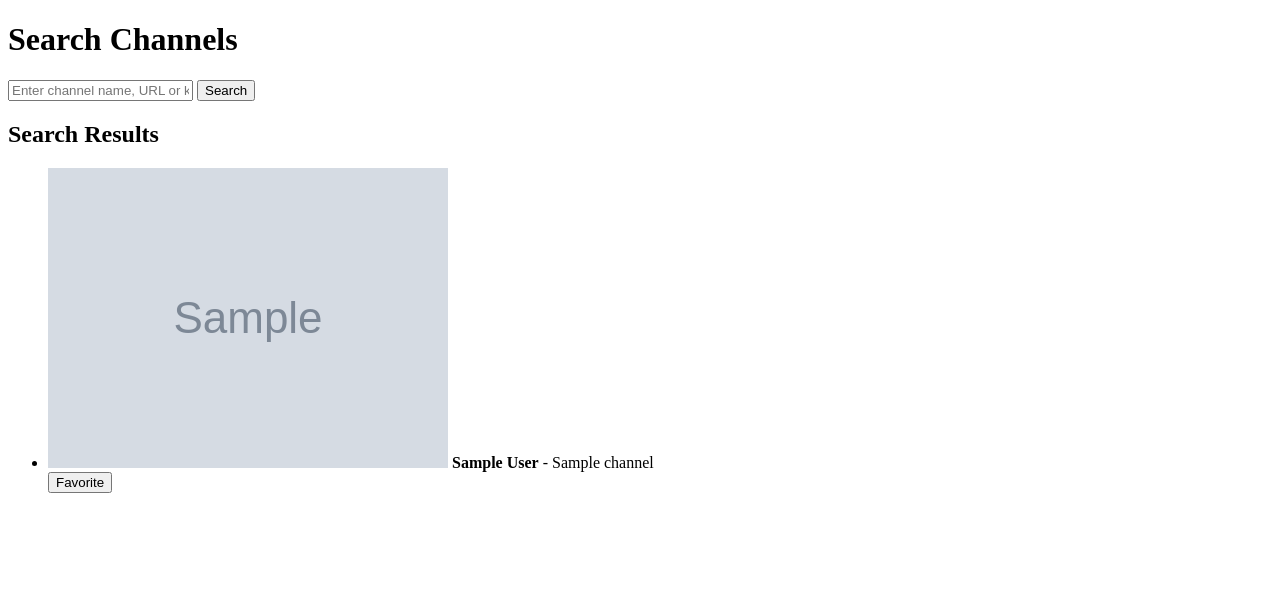
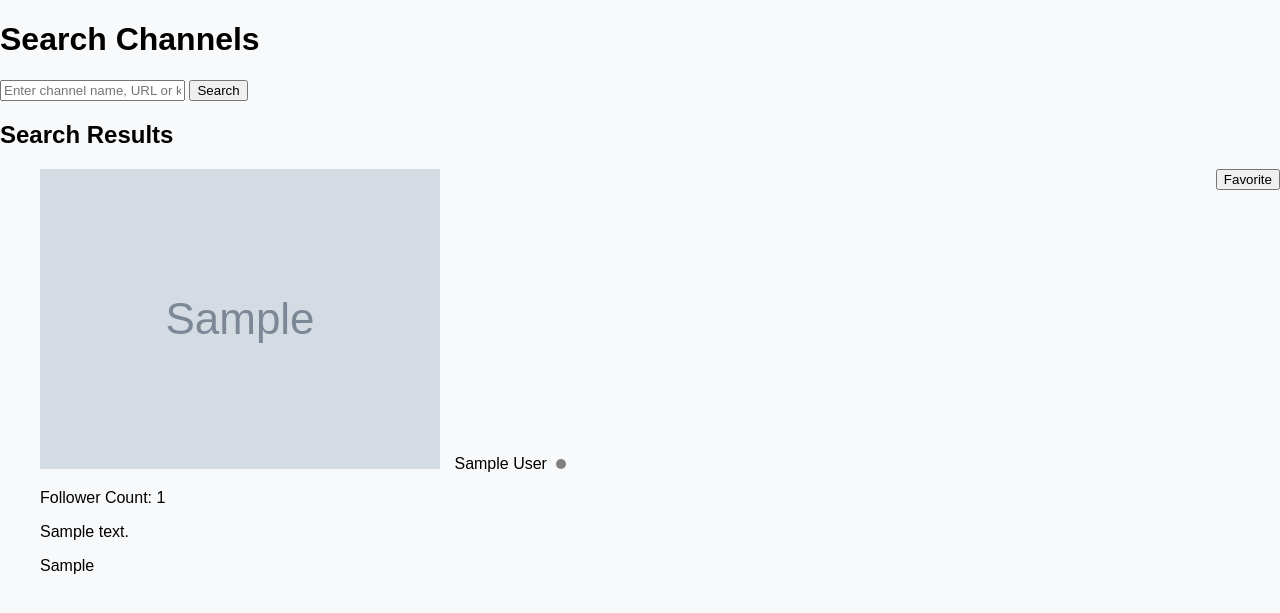
Before and after one commit to Thargorrr/twitch-dl-interface, a Flask app: template frontend/templates/search.html in a window 1280 px wide. Shown: the top 613 px of the page. Run offline with Flask 3, Linux system fonts and the light colour scheme; the template is opened without the code that fills it: most values are stand-ins (such as "Sample title", 1, 10 or a date in 2020); grey boxes marked "Sample" are stand-in pictures; parts of the project's set-up code (start-up, migrations or seed data) failed here and were passed over.

Commit message:
Search Functionality with general info and relevance sorting

```diff
--- a/app.py
+++ b/app.py
@@ -1,5 +1,6 @@
 import os
 from flask import Flask, render_template, request, redirect, url_for, flash, jsonify
+from flask_caching import Cache
 from dotenv import set_key, load_dotenv
 from backend.db.operations import *
 from backend.twitch_api import get_twitch_access_token, search_twitch_channels
@@ -8,9 +9,10 @@ from config.settings import encrypt_data, decrypt_data, ENV_PATH, initialize, ge
 initialize()
 
 app = Flask(__name__, template_folder='frontend/templates', static_folder='frontend/css')
-load_dotenv()
+load_dotenv(ENV_PATH, override=True)
 print(f"SECRET_KEY from app.py: {os.getenv('SECRET_KEY')}")
 app.secret_key = os.getenv('SECRET_KEY')
+cache = Cache(app, config={'CACHE_TYPE': 'simple'})
 
 @app.route('/')
 def main():
@@ -20,8 +22,15 @@ def main():
 def search():
     if request.method == 'POST':
         query = request.form['query']
+        # Check if we have cached results
+        cached_channels = cache.get(query)
+        if cached_channels:
+            return render_template('search.html', channels=cached_channels)
+
         access_token = get_twitch_access_token()
         channels = search_twitch_channels(query, access_token)
+        # Cache the results for 10 minutes
+        cache.set(query, channels, timeout=10 * 60)
         return render_template('search.html', channels=channels)
     return render_template('search.html', channels=[])
 
--- a/frontend/css/styles.css
+++ b/frontend/css/styles.css
@@ -5,22 +5,18 @@ body {
     padding: 0;
     background-color: #f8f9fa;
 }
-
 nav ul {
     list-style-type: none;
     padding: 0;
 }
-
 nav ul li {
     display: inline;
     margin-right: 10px;
 }
-
 nav ul li a {
     text-decoration: none;
     color: #007bff;
 }
-
 .hidden {
     display: none;
 }
@@ -31,3 +27,36 @@ nav ul li a {
     color: red;
     font-size: 0.9em;
 }
+.channel-info {
+    display: flex;
+    margin-bottom: 20px;
+}
+.channel-info img {
+    margin-right: 10px;
+}
+.channel-info .live-indicator {
+    width: 10px;
+    height: 10px;
+    border-radius: 50%;
+    display: inline-block;
+    margin-left: 5px;
+}
+.live-indicator.live {
+    background-color: red;
+}
+.live-indicator.offline {
+    background-color: gray;
+}
+.channel-details, .stream-details {
+    flex: 1;
+}
+.stream-thumbnail {
+    width: 320px;
+    height: 180px;
+    object-fit: cover;
+}
+.channel-link, .stream-link {
+    display: block;
+    color: inherit;
+    text-decoration: none;
+}
--- a/frontend/templates/search.html
+++ b/frontend/templates/search.html
@@ -4,6 +4,8 @@
 <head>
     <meta charset="UTF-8">
     <title>Search</title>
+    <meta name="viewport" content="width=device-width, initial-scale=1.0">
+    <link rel="stylesheet" href="/css/styles.css">
 </head>
 <body>
     <h1>Search Channels</h1>
@@ -15,9 +17,29 @@
     {% if channels %}
         <ul>
             {% for channel in channels %}
-                <li>
-                    <img src="{{ channel.thumbnail_url }}" alt="{{ channel.display_name }}">
-                    <strong>{{ channel.display_name }}</strong> - {{ channel.title }}
+                <li class="channel-info">
+                    <div class="channel-details">
+                        <a href="https://www.twitch.tv/{{ channel.display_name }}" target="_blank" class="channel-link">
+                            <img src="{{ channel.profile_image_url }}" alt="{{ channel.display_name }}">
+                            <span>{{ channel.display_name }}</span>
+                            <span class="live-indicator {% if channel.is_live %}live{% else %}offline{% endif %}"></span>
+                        </a>
+                        <p>Follower Count: {{ channel.follower_count }}</p>
+                        <p>{{ channel.description }}</p>
+                        {% if not channel.is_live %}
+                            <p>{{ channel.last_live }}</p>
+                        {% endif %}
+                    </div>
+                    {% if channel.is_live %}
+                        <div class="stream-details">
+                            <a href="https://www.twitch.tv/{{ channel.display_name }}" target="_blank" class="stream-link">
+                                <img src="{{ channel.thumbnail_url }}" alt="{{ channel.stream_title }}" class="stream-thumbnail">
+                                <p>Stream Title: {{ channel.stream_title }}</p>
+                                <p>Viewer Count: {{ channel.viewer_count }}</p>
+                                <p>Stream Duration: {{ channel.stream_duration }}</p>
+                            </a>
+                        </div>
+                    {% endif %}
                     <form method="post" action="/favorites/add">
                         <input type="hidden" name="channel_id" value="{{ channel.id }}">
                         <input type="hidden" name="channel_name" value="{{ channel.display_name }}">
--- a/requirements.txt
+++ b/requirements.txt
@@ -2,3 +2,5 @@ flask
 streamlink
 cryptography
 python-dotenv
+Flask-Caching
+requests_cache
```
Also changed, not shown: backend/twitch_api.py (+124 -3 lines), twitch_cache.sqlite (added).
